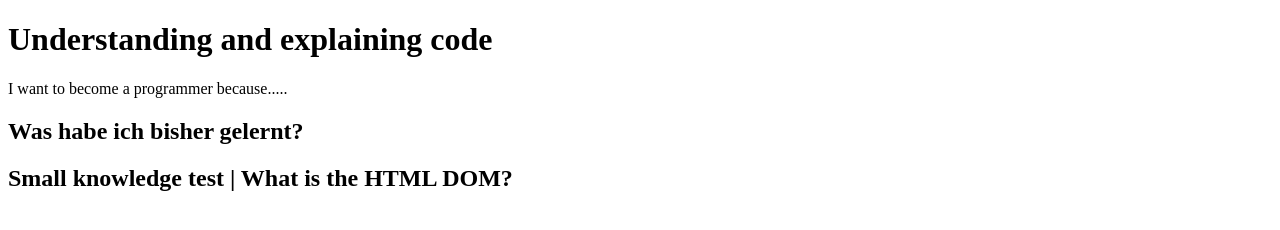
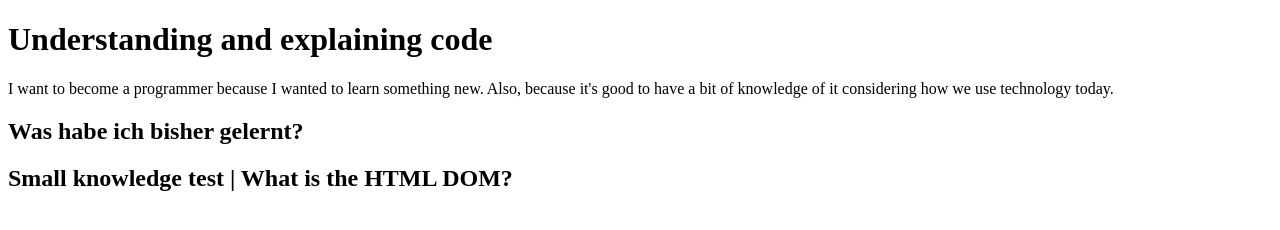
Before and after one commit to luisgostink/explain-your-code-1, a plain HTML site: page index.html in a window 1280 px wide. Drawn offline with Linux system fonts and the light colour scheme.

Commit message:
started working

```diff
--- a/index.html
+++ b/index.html
@@ -33,7 +33,8 @@
         2. Write in short sentences why you want to become a programmemer. (...)
     -->
 
-    <p>I want to become a programmer because..... </p>
+    <p>I want to become a programmer because I wanted to learn something new.
+    Also, because it's good to have a bit of knowledge of it considering how we use technology today.</p>
 
     <h2>Was habe ich bisher gelernt?</h2>
     <!--
```
Also changed, not shown: 1 other file.
